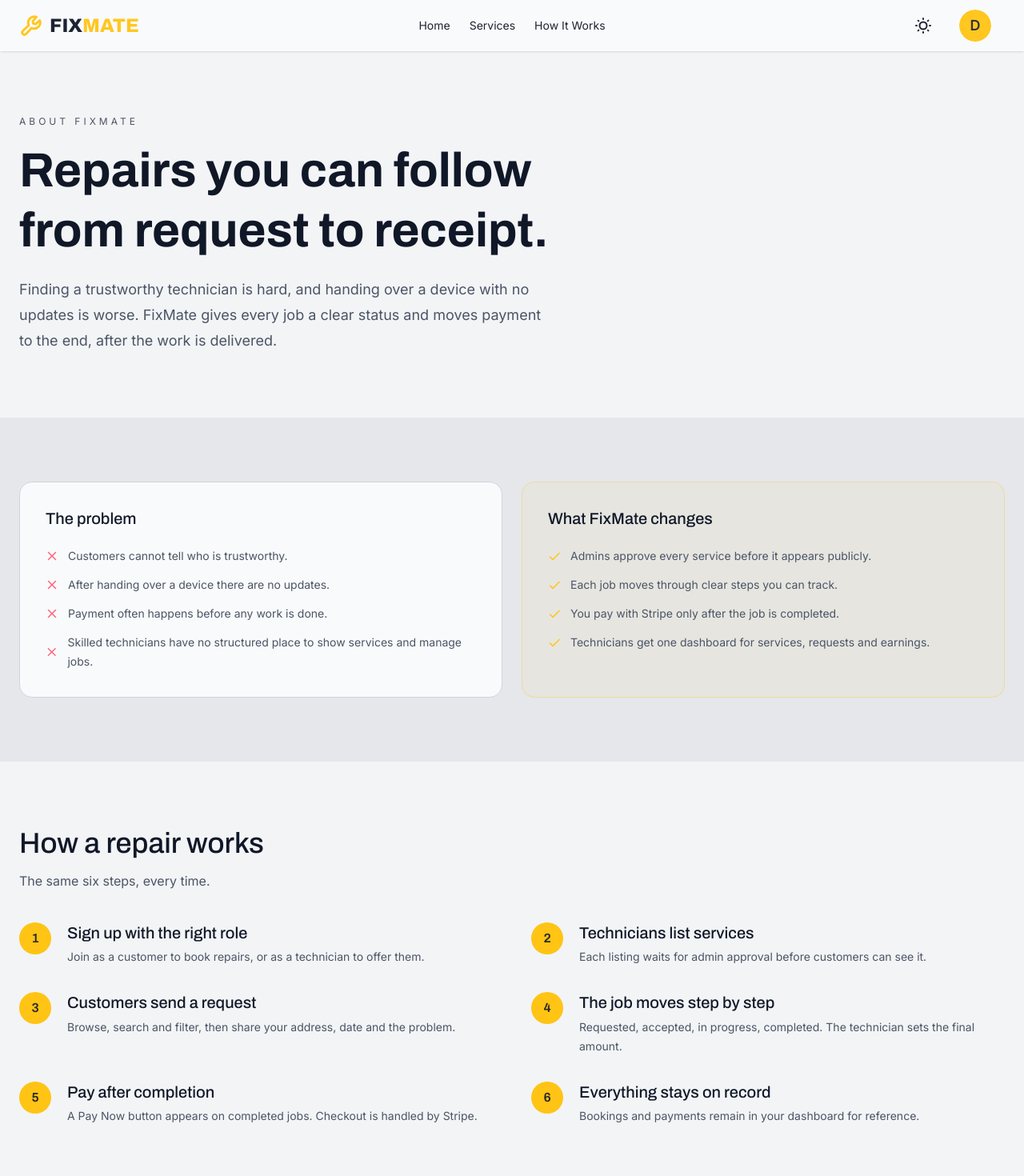
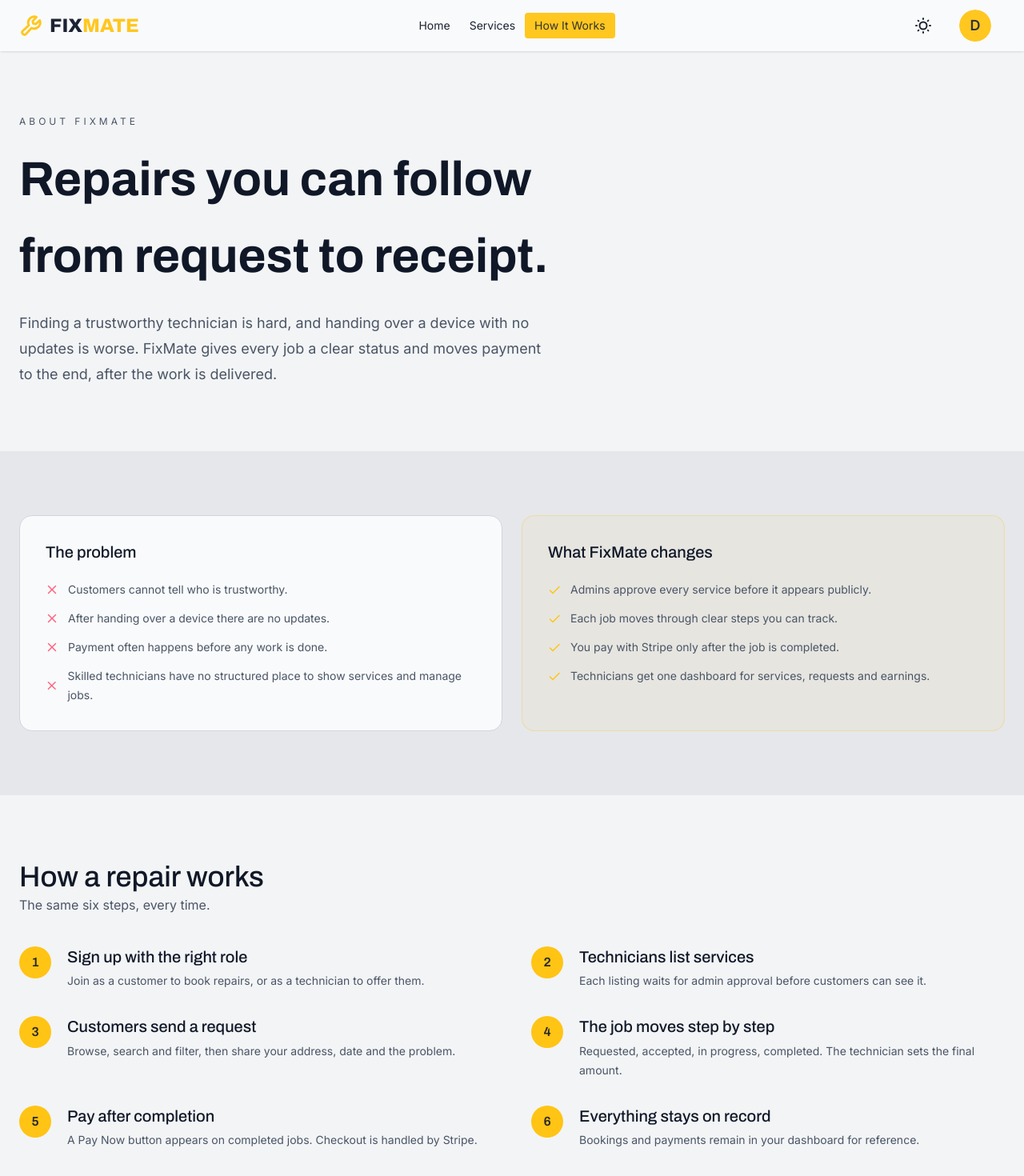
Before and after one commit to shariult/fixmate-client, a Next.js app: page /about in a window 1280 px wide. Shown: the top 1470 px of the page at 80% size. Built offline with nearby package versions, Linux system fonts and the light colour scheme.

Commit message:
implement active navlink feature and improve about page components

```diff
--- a/src/app/(main)/about/_components/AboutHero.tsx
+++ b/src/app/(main)/about/_components/AboutHero.tsx
@@ -10,7 +10,12 @@ function AboutHero(props: AboutHeroProps) {
   const { className, elClassName, ...rest } = props;
 
   return (
-    <Container className={className} elClassName={elClassName} {...rest}>
+    <Container
+      el={"header"}
+      className={className}
+      elClassName={elClassName}
+      {...rest}
+    >
       <p className="heading-sub">About FixMate</p>
       <h1 className="heading-1 mt-4 max-w-3xl">
         Repairs you can follow from request to receipt.
--- a/src/app/(main)/about/_components/SectionHow.tsx
+++ b/src/app/(main)/about/_components/SectionHow.tsx
@@ -1,5 +1,6 @@
 import React, { ComponentPropsWithoutRef } from "react";
 import Container from "@/components/ui/common/Container";
+import SectionTitle from "@/components/ui/common/SectionTitle";
 
 type SectionHowProps = {
   className?: string;
@@ -15,10 +16,10 @@ function SectionHow(props: SectionHowProps) {
       elClassName={`${elClassName ? elClassName : ""}`}
       {...rest}
     >
-      <div className="max-w-2xl">
-        <h2 className="heading-2">How a repair works</h2>
-        <p className="mt-3 text-muted">The same six steps, every time.</p>
-      </div>
+      <SectionTitle
+        heading="How a repair works"
+        headingText="The same six steps, every time."
+      />
 
       <ol className="mt-10 grid gap-x-12 gap-y-8 md:grid-cols-2">
         <li className="flex gap-5">
--- a/src/app/globals.css
+++ b/src/app/globals.css
@@ -81,7 +81,7 @@
 
 @layer utilities {
   .heading-1 {
-    @apply text-4xl leading-tight font-bold sm:text-5xl lg:text-6xl;
+    @apply text-4xl leading-24 font-bold sm:text-5xl lg:text-6xl;
   }
   .heading-2 {
     @apply text-3xl leading-tight font-medium md:text-4xl;
--- a/src/components/layout/footer/Footer.tsx
+++ b/src/components/layout/footer/Footer.tsx
@@ -10,6 +10,7 @@ import {
 import CompanyLogo from "@/components/ui/common/CompanyLogo";
 import FooterItem from "./FooterItem";
 import FooterSocialLink from "./FooterSocialLink";
+import Link from "next/link";
 
 function Footer() {
   return (
@@ -88,7 +89,14 @@ function Footer() {
 
       {/* copyright */}
       <div className="bg-gray-50 dark:bg-gray-950 border-t border-base-300 py-4 text-center text-xs opacity-70">
-        &copy; 2026 Shariul. All rights reserved.
+        Copyright &copy; 2026{" "}
+        <Link
+          href={"https://shariul.com"}
+          className="link link-hover text-primary"
+        >
+          Shariul
+        </Link>
+        . All rights reserved.
       </div>
     </footer>
   );
--- /dev/null
+++ b/src/components/layout/navbar/NavLink.tsx
@@ -0,0 +1,36 @@
+"use client";
+
+import React from "react";
+import Link, { LinkProps } from "next/link";
+import { usePathname } from "next/navigation";
+
+type NavLinkProps = {
+  href: string;
+  children: React.ReactNode;
+  className?: string;
+} & LinkProps;
+
+function NavLink(props: NavLinkProps) {
+  const { href, className, children, ...rest } = props;
+
+  const currentUrl = usePathname();
+  let isActive = href.startsWith(currentUrl);
+
+  if (currentUrl === "/") {
+    isActive = href === currentUrl;
+  }
+
+  return (
+    <li>
+      <Link
+        href={href}
+        className={`text-base-content text-sm ${isActive ? "bg-primary text-primary-content" : ""} ${className ? className : ""}`}
+        {...rest}
+      >
+        {children}
+      </Link>
+    </li>
+  );
+}
+
+export default NavLink;
--- a/src/components/layout/navbar/NavLinks.tsx
+++ b/src/components/layout/navbar/NavLinks.tsx
@@ -1,24 +1,12 @@
 import React from "react";
-import Link from "next/link";
+import NavLink from "./NavLink";
 
 function NavLinks() {
   return (
     <>
-      <li>
-        <Link className="text-base-content text-sm" href="/">
-          Home
-        </Link>
-      </li>
-      <li>
-        <Link className="text-base-content text-sm" href="/services">
-          Services
-        </Link>
-      </li>
-      <li>
-        <Link className="text-base-content text-sm" href="/about">
-          How It Works
-        </Link>
-      </li>
+      <NavLink href={"/"}>Home</NavLink>
+      <NavLink href={"/services"}>Services</NavLink>
+      <NavLink href={"/about"}>How It Works</NavLink>
     </>
   );
 }
```
Also changed, not shown: src/app/_components/SectionStarter.tsx (renamed from src/app/SectionStarter.tsx).
